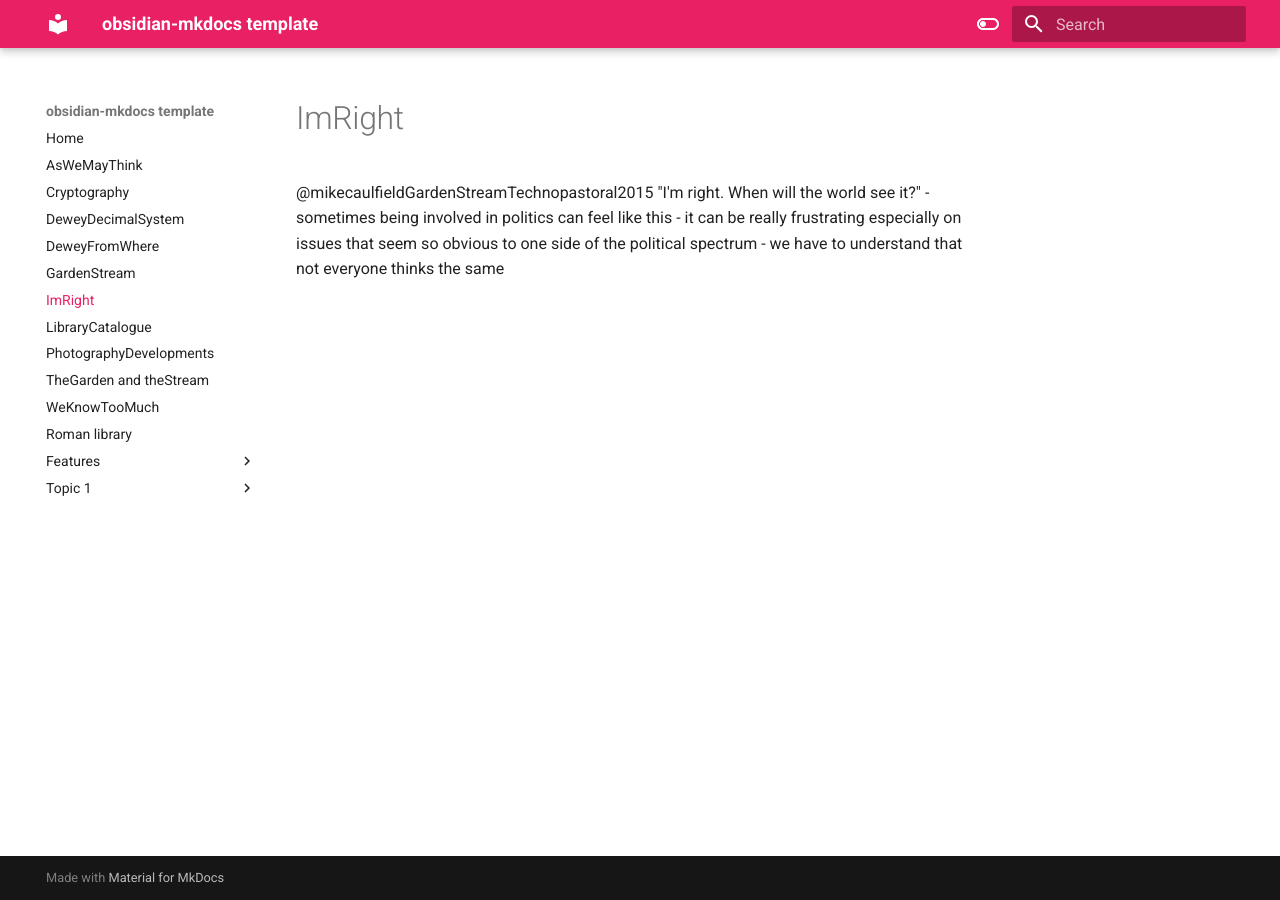
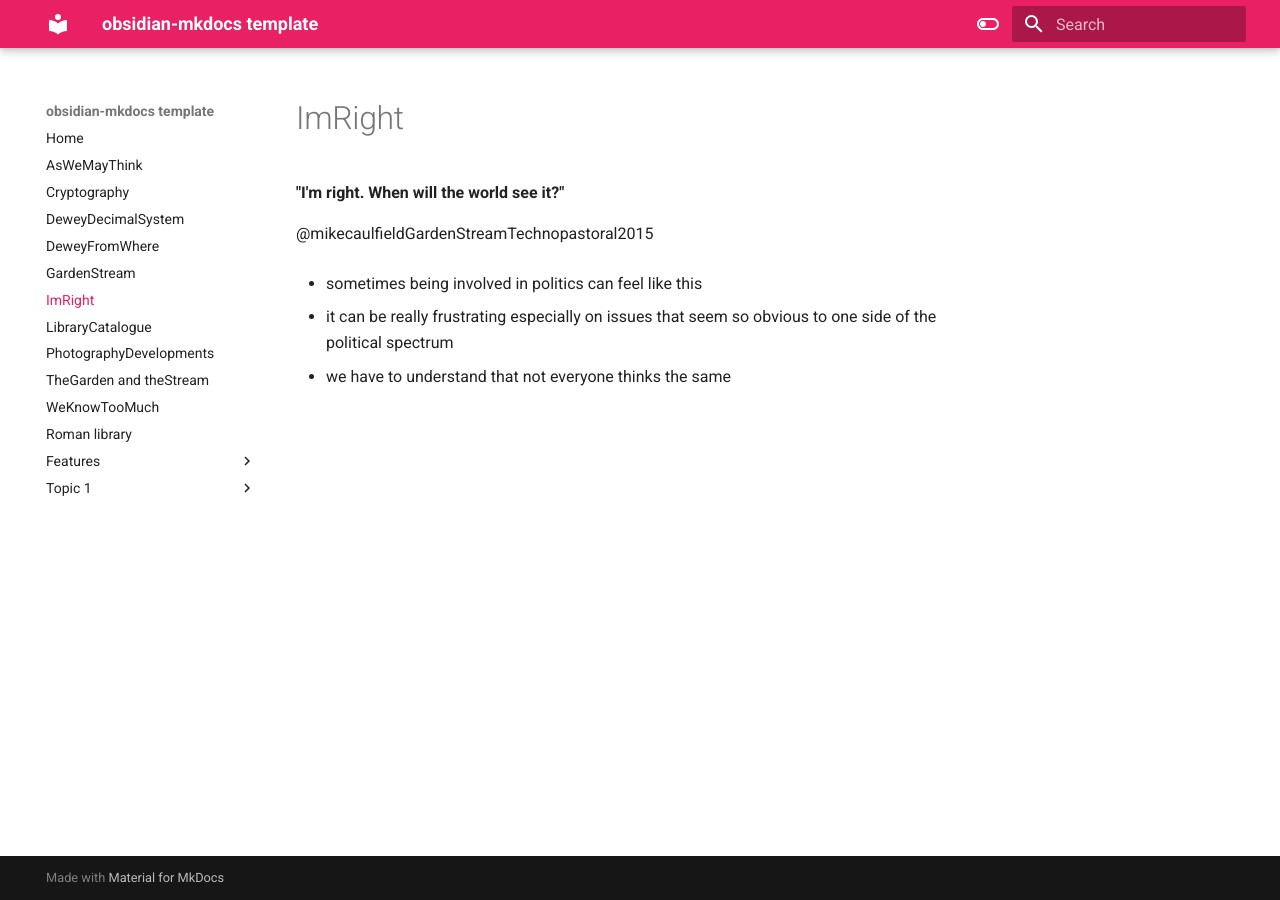
Before and after one commit to mollycameron9/memex-hist1900, an MkDocs documentation site: the page built from docs/ImRight.md, in a window 1280 px wide. Built offline with MkDocs 1.6.1 and Material for MkDocs 9.7.7, drawn with Linux system fonts in a browser that asks for light colours.

```diff
--- a/docs/ImRight.md
+++ b/docs/ImRight.md
@@ -1,5 +1,9 @@
+**"I'm right. When will the world see it?"**
+
 @mikecaulfieldGardenStreamTechnopastoral2015
-"I'm right. When will the world see it?"
+
 - sometimes being involved in politics can feel like this
+
 - it can be really frustrating especially on issues that seem so obvious to one side of the political spectrum
+
 - we have to understand that not everyone thinks the same
```
